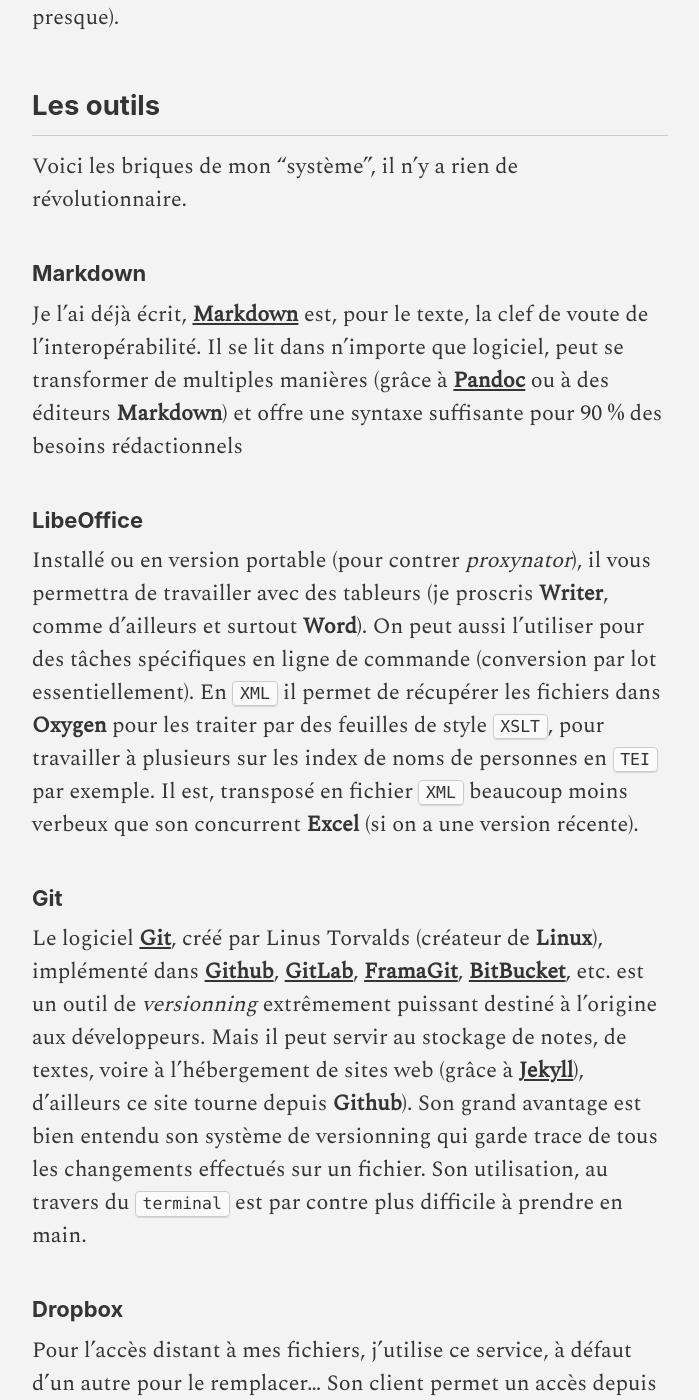
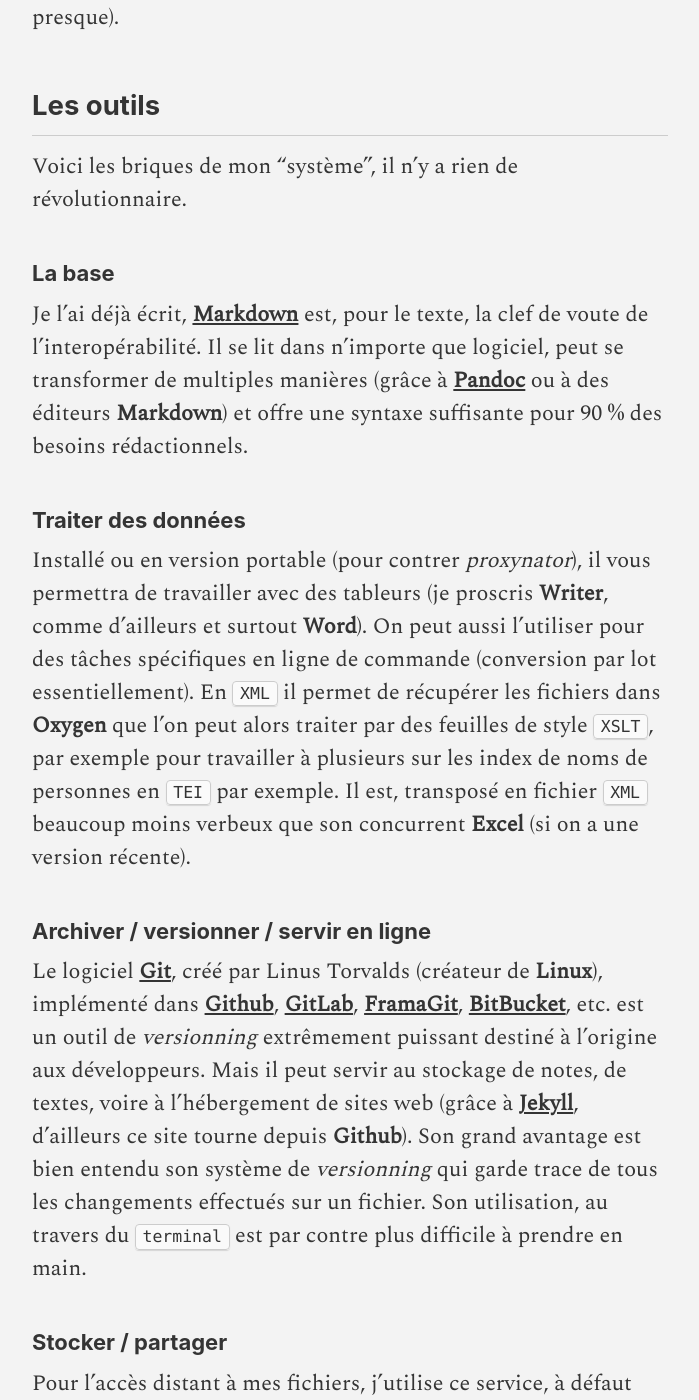
Before and after one commit to enbmn/meta, a Jekyll site: the page built from _posts/2018-04-01-workflowmobile.md, in a window 1280 px wide and 1400 px high, scrolled down 1366 px. Shown: the whole window, without its empty margins (290-989 px from the left). Built offline with Jekyll 4.4.1, drawn with Linux system fonts in a browser that asks for light colours; some web fonts are replaced; some of the changed text lies outside the part shown.

Commit message:
ortho-typo

```diff
--- a/_posts/2018-04-01-workflowmobile.md
+++ b/_posts/2018-04-01-workflowmobile.md
@@ -33,35 +33,37 @@
 
 # Ébauches de réponses
 
-Pour mon propre usage j'ai mis en place un _workflow_ très souple et relativement simple qui répond à tous mes besoins (ou presque).
+Pour mon propre usage, j'ai mis en place un _workflow_ très souple et relativement simple qui répond à tous mes besoins (ou presque).
 
 ## Les outils
 
 Voici les briques de mon "système", il n'y a rien de révolutionnaire.
 
-### Markdown
+### La base
 
-Je l'ai déjà écrit, [**Markdown**]({{ site.baseurl }}/carnet/utiliser-Markdown) est, pour le texte, la clef de voute de l'interopérabilité. Il se lit dans n'importe que logiciel, peut se transformer de multiples manières (grâce à [**Pandoc**](https://enacit1.epfl.ch/markdown-pandoc/#installation-de-pandoc) ou à des éditeurs **Markdown**) et offre une syntaxe suffisante pour 90 % des besoins rédactionnels
+Je l'ai déjà écrit, [**Markdown**]({{ site.baseurl }}/carnet/utiliser-Markdown) est, pour le texte, la clef de voute de l'interopérabilité. Il se lit dans n'importe que logiciel, peut se transformer de multiples manières (grâce à [**Pandoc**](https://enacit1.epfl.ch/markdown-pandoc/#installation-de-pandoc) ou à des éditeurs **Markdown**) et offre une syntaxe suffisante pour 90 % des besoins rédactionnels.
 
-### LibeOffice
+### Traiter des données
 
-Installé ou en version portable (pour contrer _proxynator_), il vous permettra de travailler avec des tableurs (je proscris **Writer**, comme d'ailleurs et surtout **Word**). On peut aussi l'utiliser pour des tâches spécifiques en ligne de commande (conversion par lot essentiellement). En `XML` il permet de récupérer les fichiers dans **Oxygen** pour les traiter par des feuilles de style `XSLT`, pour travailler à plusieurs sur les index de noms de personnes en `TEI` par exemple. Il est, transposé en fichier `XML` beaucoup moins verbeux que son concurrent **Excel** (si on a une version récente).
+Installé ou en version portable (pour contrer _proxynator_), il vous permettra de travailler avec des tableurs (je proscris **Writer**, comme d'ailleurs et surtout **Word**). On peut aussi l'utiliser pour des tâches spécifiques en ligne de commande (conversion par lot essentiellement). En `XML` il permet de récupérer les fichiers dans **Oxygen** que l'on peut alors traiter par des feuilles de style `XSLT`, par exemple pour travailler à plusieurs sur les index de noms de personnes en `TEI` par exemple. Il est, transposé en fichier `XML` beaucoup moins verbeux que son concurrent **Excel** (si on a une version récente).
 
-### Git
+### Archiver / versionner / servir en ligne
 
-Le logiciel [**Git**](https://fr.wikipedia.org/wiki/Git), créé par Linus Torvalds (créateur de **Linux**), implémenté dans [**Github**](https:www.github.com), [**GitLab**](https://about.gitlab.com/), [**FramaGit**](https://framagit.org/), [**BitBucket**](https://bitbucket.org/), etc. est un outil de _versionning_ extrêmement puissant destiné à l'origine aux développeurs. Mais il peut servir au stockage de notes, de textes, voire à l'hébergement de sites web (grâce à [**Jekyll**]({{ site.baseurl }}/carnet/Jekyll)), d'ailleurs ce site tourne depuis **Github**). Son grand avantage est bien entendu son système de versionning qui garde trace de tous les changements effectués sur un fichier. Son utilisation, au travers du `terminal` est par contre plus difficile à prendre en main.
+Le logiciel [**Git**](https://fr.wikipedia.org/wiki/Git), créé par Linus Torvalds (créateur de **Linux**), implémenté dans [**Github**](https:www.github.com), [**GitLab**](https://about.gitlab.com/), [**FramaGit**](https://framagit.org/), [**BitBucket**](https://bitbucket.org/), etc. est un outil de _versionning_ extrêmement puissant destiné à l'origine aux développeurs. Mais il peut servir au stockage de notes, de textes, voire à l'hébergement de sites web (grâce à [**Jekyll**]({{ site.baseurl }}/carnet/Jekyll), d'ailleurs ce site tourne depuis **Github**). Son grand avantage est bien entendu son système de _versionning_ qui garde trace de tous les changements effectués sur un fichier. Son utilisation, au travers du `terminal` est par contre plus difficile à prendre en main.
 
-### Dropbox
+### Stocker / partager
 
 Pour l'accès distant à mes fichiers, j'utilise ce service, à défaut d'un autre pour le remplacer... Son client permet un accès depuis le _finder_ ou l'explorateur de fichiers, et surtout il offre la possibilité d'une synchronisation quasi immédiate, et le partage de fichiers.
 
-### Atom
+### Écrire / coder
 
-Pour éditer tout ça, j'utilise essentiellement [**Atom**](https://atom.io/), couteau suisse du développeur, grâce à une multitude de plugins, il permet l'édition de code, mais aussi de **Markdown**, avec coloration syntaxique et mode preview. Le plugin **Pandoc** permet des exports (on peut styler tout ça au besoin avec du `CSS`), mais il faut par contre avoir **LaTex** sur sa machine si l'on veut du `PDF`. **Atom** embarque aussi un client **Github** pour des `commit` directement depuis son interface, mais je préfère passer par le `terminal`.
+Pour éditer tout ça, j'utilise essentiellement [**Atom**](https://atom.io/), couteau suisse du développeur, grâce à une multitude de plugins, il permet l'édition de code, mais aussi de **Markdown**, avec coloration syntaxique et mode preview. Le plugin **Pandoc** permet des exports (on peut styler tout ça au besoin avec du `CSS`), mais il faut par contre avoir **LaTeX** sur sa machine si l'on veut du `PDF`. **Atom** embarque aussi un client **Github** pour des `commit` directement depuis son interface, mais je préfère passer par le `terminal`.
 
-### Ulysses
+Une bonne alternative, mais payante : [**Sublime Text**](https://www.sublimetext.com/).
 
-Pour qui ne travaille que sur du texte, [**Ulysses**](https://ulysses.app/) est très bon aussi, en outre il embarque des convertisseur vers `txt`, `HTML`, `PDF`, `Doc`, le tout déjà stylé. Il permet aussi la connexion à des services de cloud. Là ou il est très puissant, c'est dans sa façon de gérer les blocs de textes, on les édite simplement, le **Markdown** est natif, on peut ensuite les organiser entre-eux pour créer des chapitres, évitant ainsi d'avoir à la rédaction une page infinie. À noter que contrairement à **Atom**, il est payant.
+### Rédiger
+
+Pour qui ne travaille que sur du texte, [**Ulysses**](https://ulysses.app/) est très bon aussi, en outre il embarque des convertisseur vers `txt`, `HTML`, `PDF`, `Doc`, le tout déjà stylé. Il permet aussi la connexion à des services de cloud. Là où il est très puissant, c'est dans sa façon de gérer les blocs de textes ; on les édite simplement -- le **Markdown** est natif -- on peut ensuite les organiser entre eux pour créer des chapitres, évitant ainsi d'avoir à la rédaction une page infinie. À noter que contrairement à **Atom**, il est payant.
 
 ### Etc.
 
```
